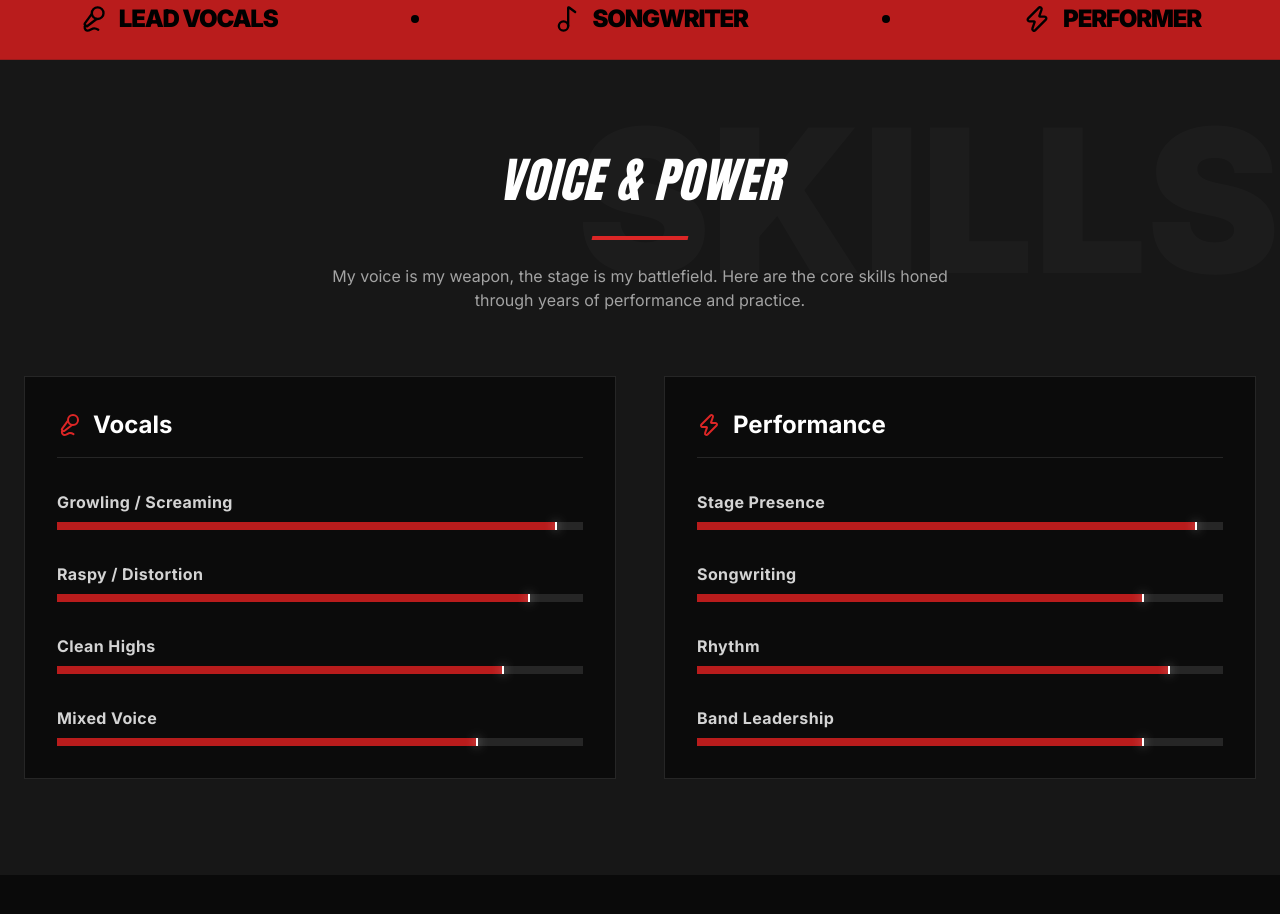
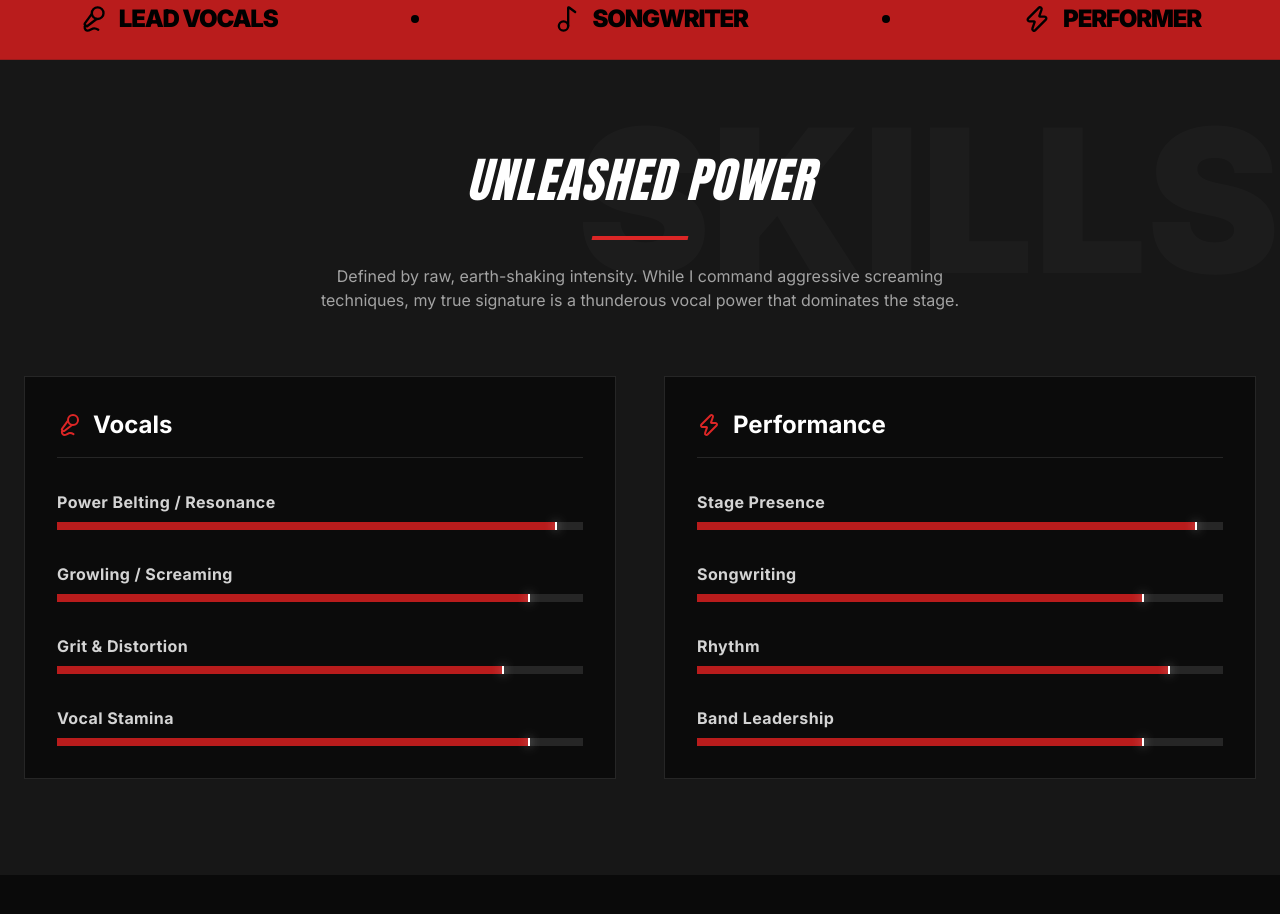
Before and after one commit to Joshua921111/mysite, a plain HTML site: page index.html in a window 1280 px wide. Shown: the part 822-1736 px from the top of the page. Drawn offline with nearby package versions, Linux system fonts and the light colour scheme.

Commit message:
Update index.html

```diff
--- a/index.html
+++ b/index.html
@@ -198,11 +198,11 @@
         <div class="container mx-auto px-6 relative z-10">
             <div class="flex flex-col items-center justify-center mb-16 text-center">
                 <h2 class="text-4xl md:text-5xl font-black text-white mb-4 uppercase italic font-impact">
-                    Voice & Power
+                    Unleashed Power
                 </h2>
                 <div class="w-24 h-1 bg-red-600 transform -skew-x-12 mt-4"></div>
                 <p class="text-neutral-400 mt-6 max-w-2xl">
-                    My voice is my weapon, the stage is my battlefield. Here are the core skills honed through years of performance and practice.
+                    Defined by raw, earth-shaking intensity. While I command aggressive screaming techniques, my true signature is a thunderous vocal power that dominates the stage.
                 </p>
             </div>
 
@@ -216,10 +216,10 @@
                         </h3>
                     </div>
                     <div class="space-y-8">
-                        <div><div class="flex justify-between mb-2 text-neutral-300 font-bold tracking-wide"><span>Growling / Screaming</span></div><div class="w-full bg-neutral-800 h-2"><div class="bg-red-700 h-full relative w-[95%]"><div class="absolute right-0 top-0 h-full w-[2px] bg-white shadow-[0_0_10px_rgba(255,255,255,0.8)]"></div></div></div></div>
-                        <div><div class="flex justify-between mb-2 text-neutral-300 font-bold tracking-wide"><span>Raspy / Distortion</span></div><div class="w-full bg-neutral-800 h-2"><div class="bg-red-700 h-full relative w-[90%]"><div class="absolute right-0 top-0 h-full w-[2px] bg-white shadow-[0_0_10px_rgba(255,255,255,0.8)]"></div></div></div></div>
-                        <div><div class="flex justify-between mb-2 text-neutral-300 font-bold tracking-wide"><span>Clean Highs</span></div><div class="w-full bg-neutral-800 h-2"><div class="bg-red-700 h-full relative w-[85%]"><div class="absolute right-0 top-0 h-full w-[2px] bg-white shadow-[0_0_10px_rgba(255,255,255,0.8)]"></div></div></div></div>
-                        <div><div class="flex justify-between mb-2 text-neutral-300 font-bold tracking-wide"><span>Mixed Voice</span></div><div class="w-full bg-neutral-800 h-2"><div class="bg-red-700 h-full relative w-[80%]"><div class="absolute right-0 top-0 h-full w-[2px] bg-white shadow-[0_0_10px_rgba(255,255,255,0.8)]"></div></div></div></div>
+                        <div><div class="flex justify-between mb-2 text-neutral-300 font-bold tracking-wide"><span>Power Belting / Resonance</span></div><div class="w-full bg-neutral-800 h-2"><div class="bg-red-700 h-full relative w-[95%]"><div class="absolute right-0 top-0 h-full w-[2px] bg-white shadow-[0_0_10px_rgba(255,255,255,0.8)]"></div></div></div></div>
+                        <div><div class="flex justify-between mb-2 text-neutral-300 font-bold tracking-wide"><span>Growling / Screaming</span></div><div class="w-full bg-neutral-800 h-2"><div class="bg-red-700 h-full relative w-[90%]"><div class="absolute right-0 top-0 h-full w-[2px] bg-white shadow-[0_0_10px_rgba(255,255,255,0.8)]"></div></div></div></div>
+                        <div><div class="flex justify-between mb-2 text-neutral-300 font-bold tracking-wide"><span>Grit & Distortion</span></div><div class="w-full bg-neutral-800 h-2"><div class="bg-red-700 h-full relative w-[85%]"><div class="absolute right-0 top-0 h-full w-[2px] bg-white shadow-[0_0_10px_rgba(255,255,255,0.8)]"></div></div></div></div>
+                        <div><div class="flex justify-between mb-2 text-neutral-300 font-bold tracking-wide"><span>Vocal Stamina</span></div><div class="w-full bg-neutral-800 h-2"><div class="bg-red-700 h-full relative w-[90%]"><div class="absolute right-0 top-0 h-full w-[2px] bg-white shadow-[0_0_10px_rgba(255,255,255,0.8)]"></div></div></div></div>
                     </div>
                 </div>
 
```
